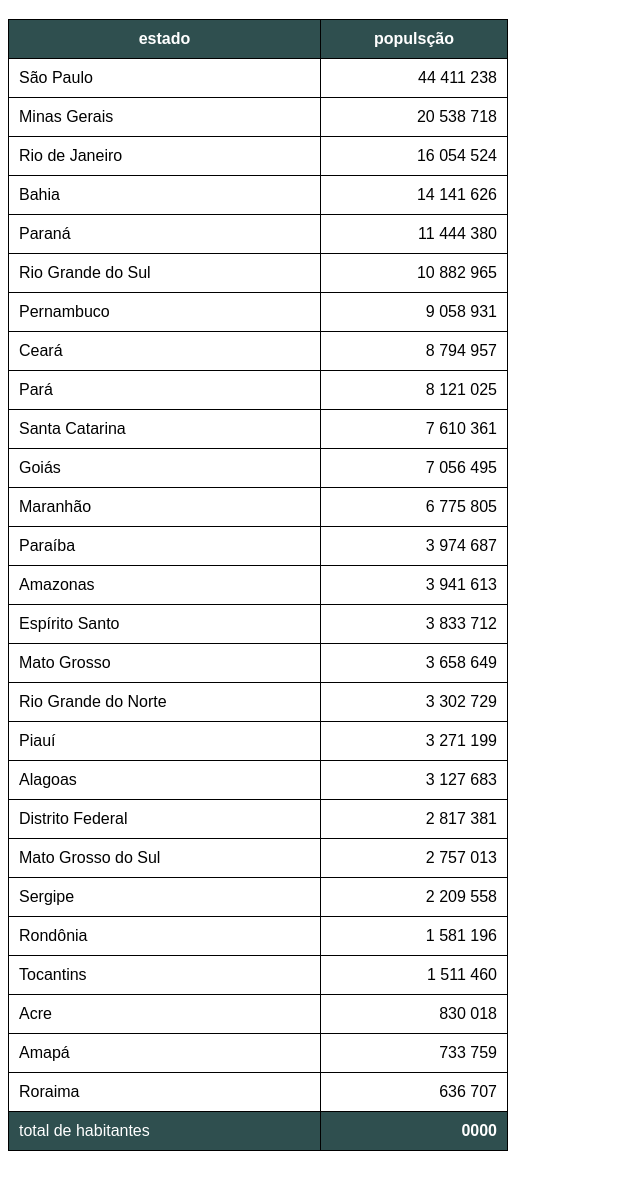
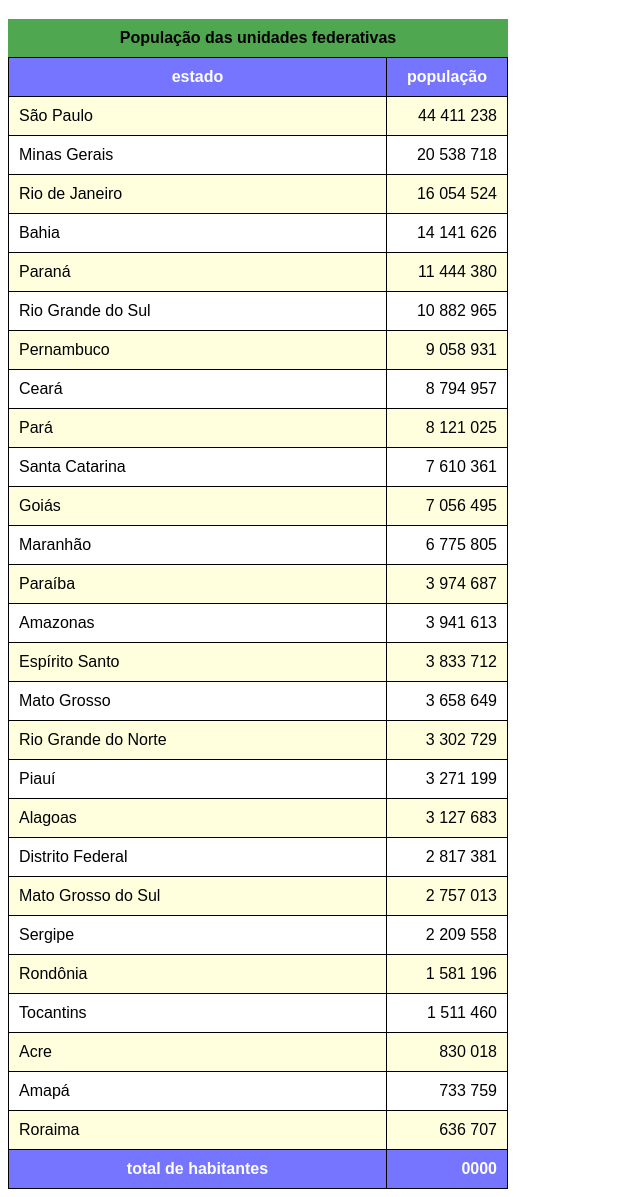
Before and after one commit to natansilvaa/html-css, a plain HTML site: page exercicios/ex023/tabela02.html in a window 1280 px wide. Shown: the part 61-1258 px from the top of the page, without its empty margins (0-640 px from the left). Before the commit the page ends 1220 px from the top, so only its background shows below. Drawn offline with Linux system fonts and the light colour scheme.

Commit message:
atualizei a tabela de qtdd de habitantes

```diff
--- a/exercicios/ex023/tabela02.html
+++ b/exercicios/ex023/tabela02.html
@@ -14,6 +14,12 @@
         width: 500px;
         border-collapse: collapse;
     }
+
+    caption{
+        background-color: rgba(0, 128, 0, 0.692);
+        padding: 10px;
+
+    }
     td, th{
         border: 1px solid black;
         padding: 10px;
@@ -22,8 +28,12 @@
         text-align: right;
     }
 
+    tbody >tr:nth-child(odd){
+        background-color: rgba(255, 255, 0, 0.13);
+    }
+
     thead, tfoot{
-        background-color: darkslategray;
+        background-color: rgba(0, 0, 255, 0.541);
         color: white;
     }
 
@@ -32,9 +42,12 @@
 <body>
     <h1>tabelas grandes </h1>
     <table>
+        <caption>
+            <strong>População das unidades federativas</strong>
+        </caption>
         <thead>
-           <th>estado</th>
-           <th>populsção</th>
+           <th scope="col">estado</th>
+           <th scope="col" style="width: 100px;">população</th>
         </thead>
         <tbody>
             <tr>
@@ -148,7 +161,7 @@
         </tbody>
         <tfoot>
             <tr>
-                <td>total de habitantes</td>
+                <th scope="row">total de habitantes</th>
                 <td class="num"><strong>0000</strong></td>
             </tr>
         </tfoot>
```
